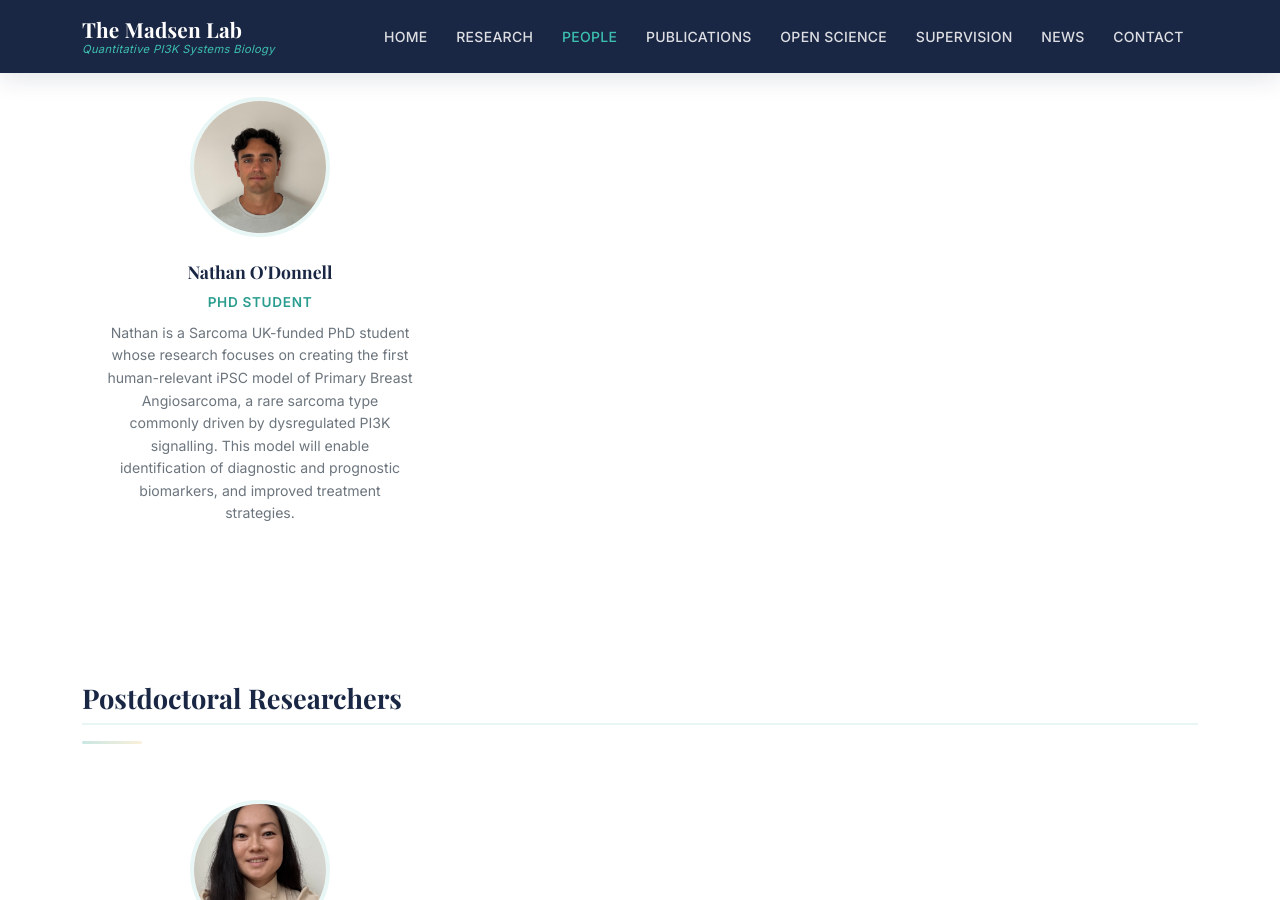
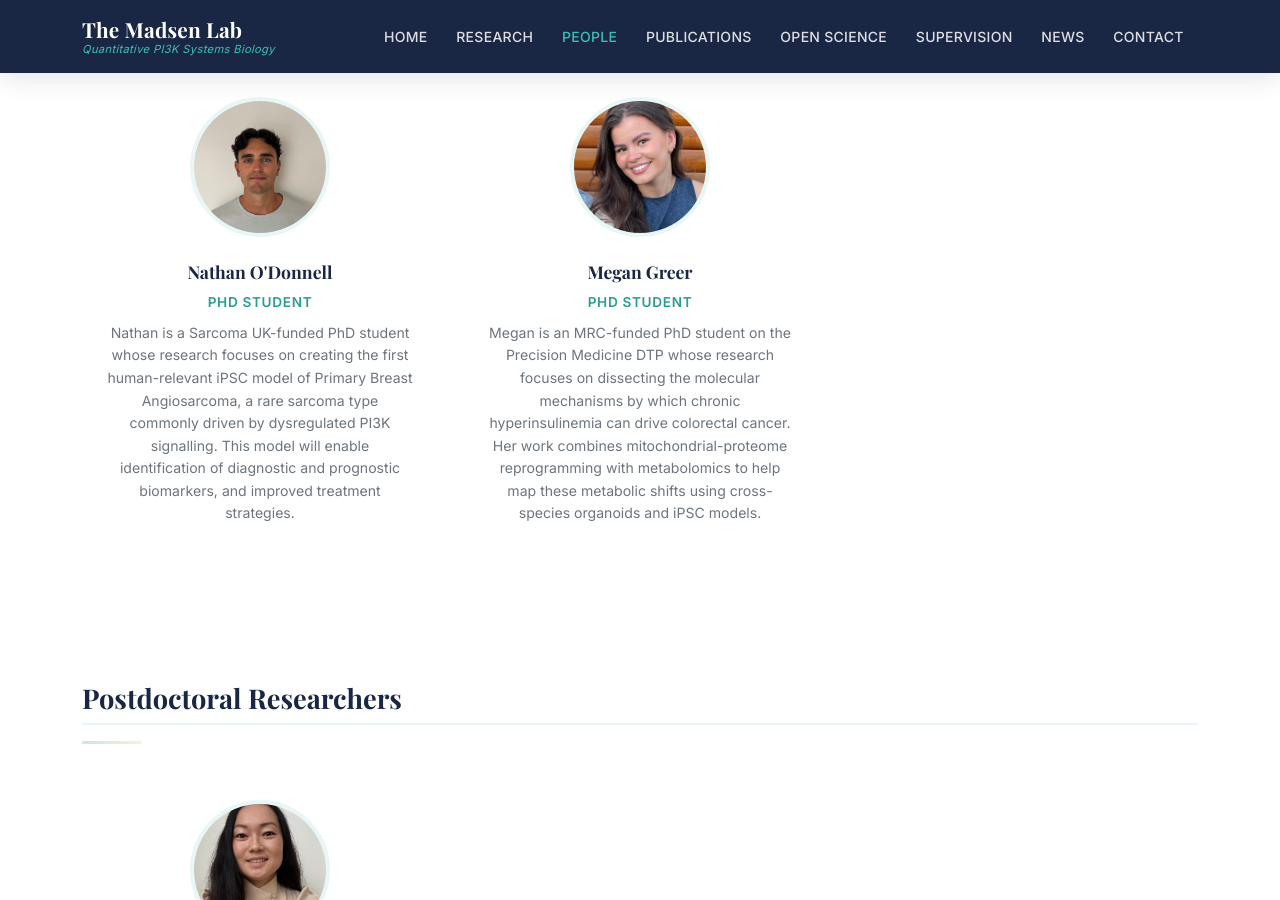
Before and after one commit to RMlab2023/RMlab2023.github.io, a Jekyll site: the page built from pages/people.md, in a window 1280 px wide and 900 px high, scrolled down 1386 px. Built offline with Jekyll 4.4.1, drawn with Linux system fonts in a browser that asks for light colours.

Commit message:
Update team page
Co-Authored-By: Claude Opus 5.5 <noreply@anthropic.com>

```diff
--- a/_data/team.yml
+++ b/_data/team.yml
@@ -84,6 +84,23 @@
   website: ""
   group: "phd"
 
+- name: "Megan Greer"
+  role: "PhD Student"
+  photo: "megan-greer.jpg"
+  bio: >
+    Megan is an MRC-funded PhD student on the Precision Medicine DTP whose
+    research focuses on dissecting the molecular mechanisms by which chronic
+    hyperinsulinemia can drive colorectal cancer. Her work combines
+    mitochondrial-proteome reprogramming with metabolomics to help map these
+    metabolic shifts using cross-species organoids and iPSC models.
+  email: ""
+  twitter: ""
+  github: ""
+  orcid: ""
+  google_scholar: ""
+  website: ""
+  group: "phd"
+
 - name: "Aitsana Maslakova"
   role: "Postdoctoral Researcher"   # or PhD Student, Research Associate, etc.
   photo: "aitsana-maslakova.jpg"    # save photo to assets/images/team/
```
Also changed, not shown: assets/images/team/megan-greer.jpg (added).
